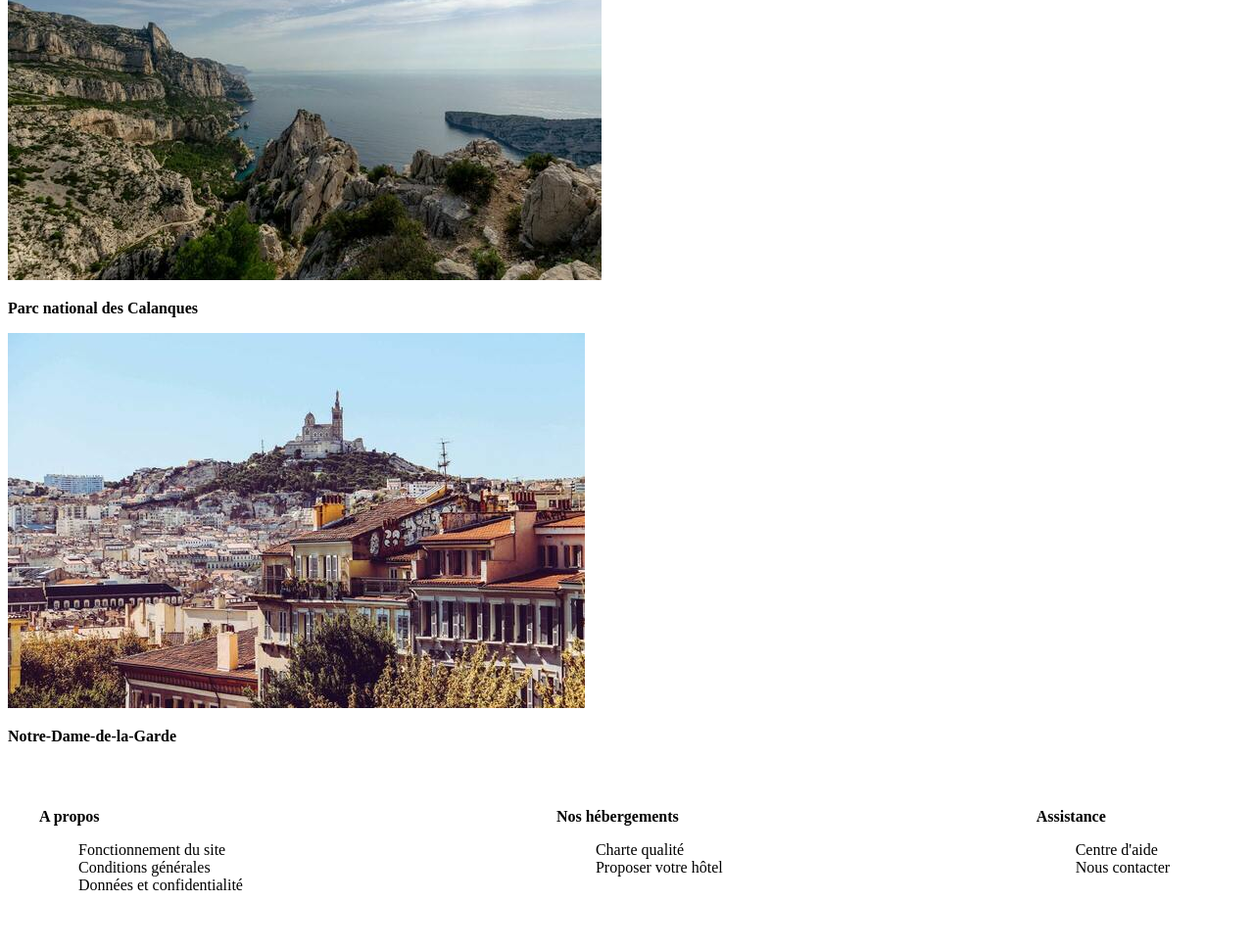
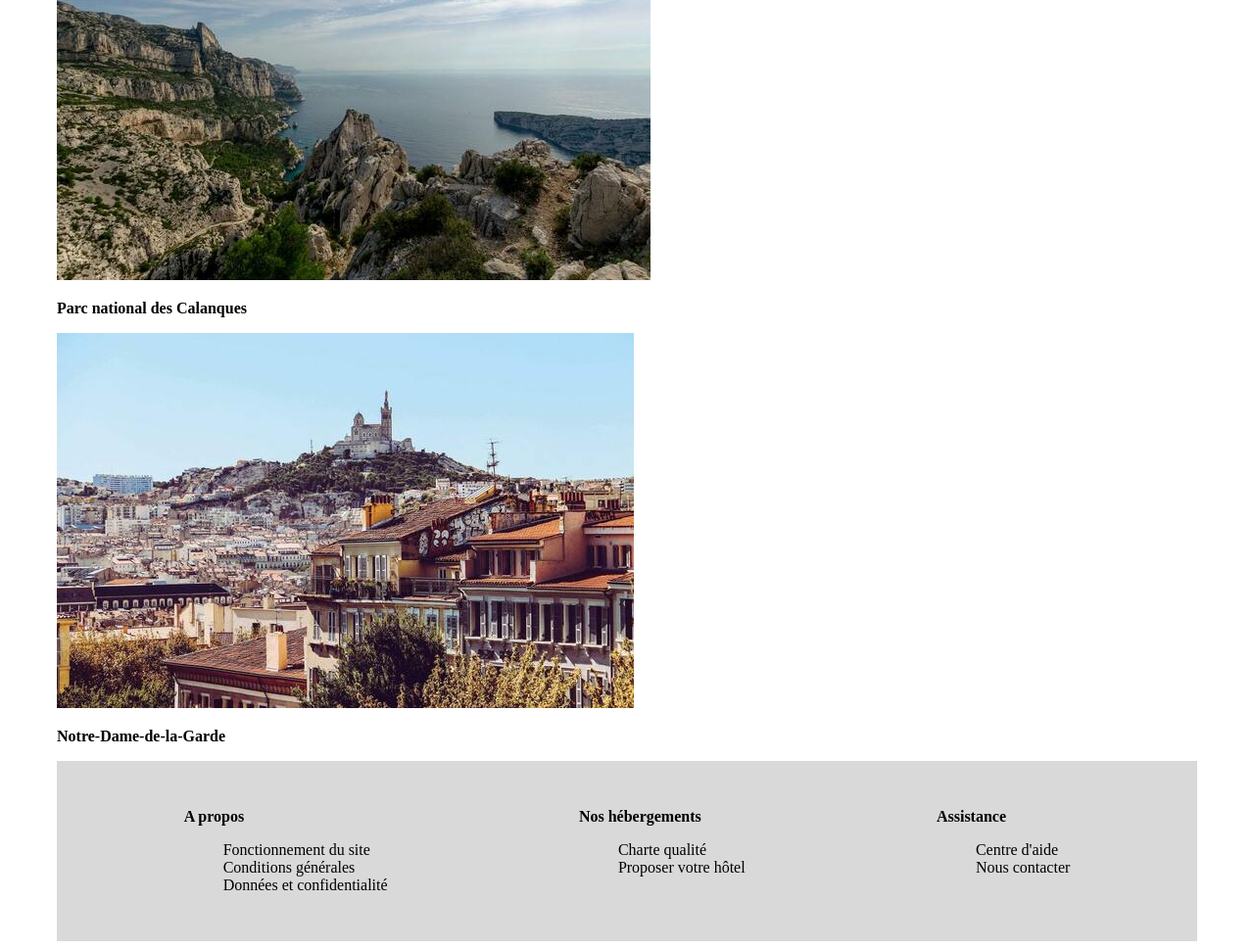
Before and after one commit to DevLG1/Projet_Booki, a plain HTML site: page index.html in a window 1280 px wide. Shown: the part 3550-4519 px from the top of the page at 98% size. Drawn offline with Linux system fonts and the light colour scheme.

Commit message:
ajout des marges globales

```diff
--- a/CSS/index.css
+++ b/CSS/index.css
@@ -1,3 +1,8 @@
+.global{
+    margin-left: 50px;
+    margin-right: 50px;
+}
+
 header{
     display: flex;
     justify-content: space-between;
@@ -49,11 +54,15 @@ header{
 }
 
 footer{
+    margin-bottom: -10px;
     display: flex;
     flex-direction: row;
-    gap : 20em;
+    background-color: #D9D9D9;
     padding: 2em;
     list-style-type: none;
+    justify-content: space-around;
+    align-content: center;
+
 }
 
 footer ul {
--- a/index.html
+++ b/index.html
@@ -1,6 +1,6 @@
 <!DOCTYPE html>
 <html lang="fr">
-
+<div class="global">
 <head>
     <meta charset="utf-8" >
     <title>Accueil</title>
@@ -221,5 +221,5 @@
         </ul>
     </div>
 </footer>
-
+</div>
 </html>
```
